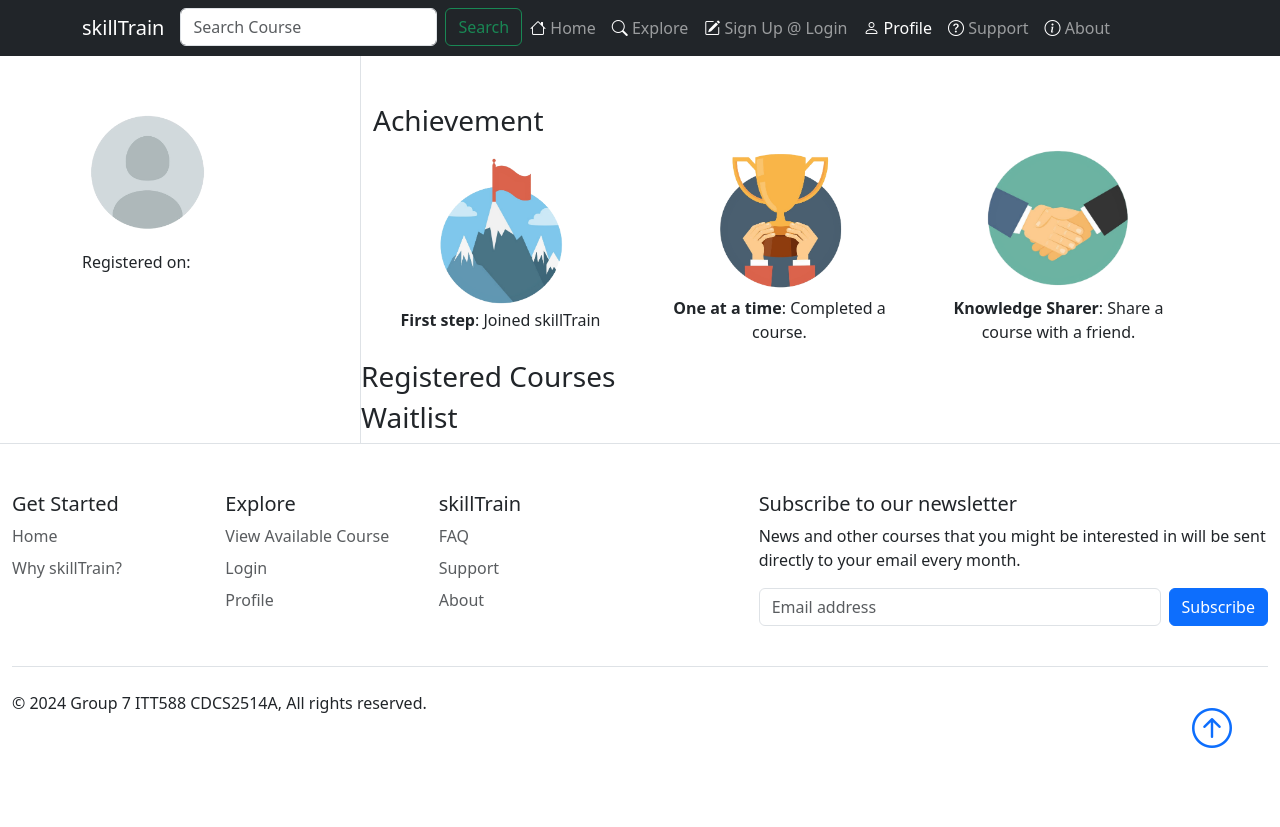
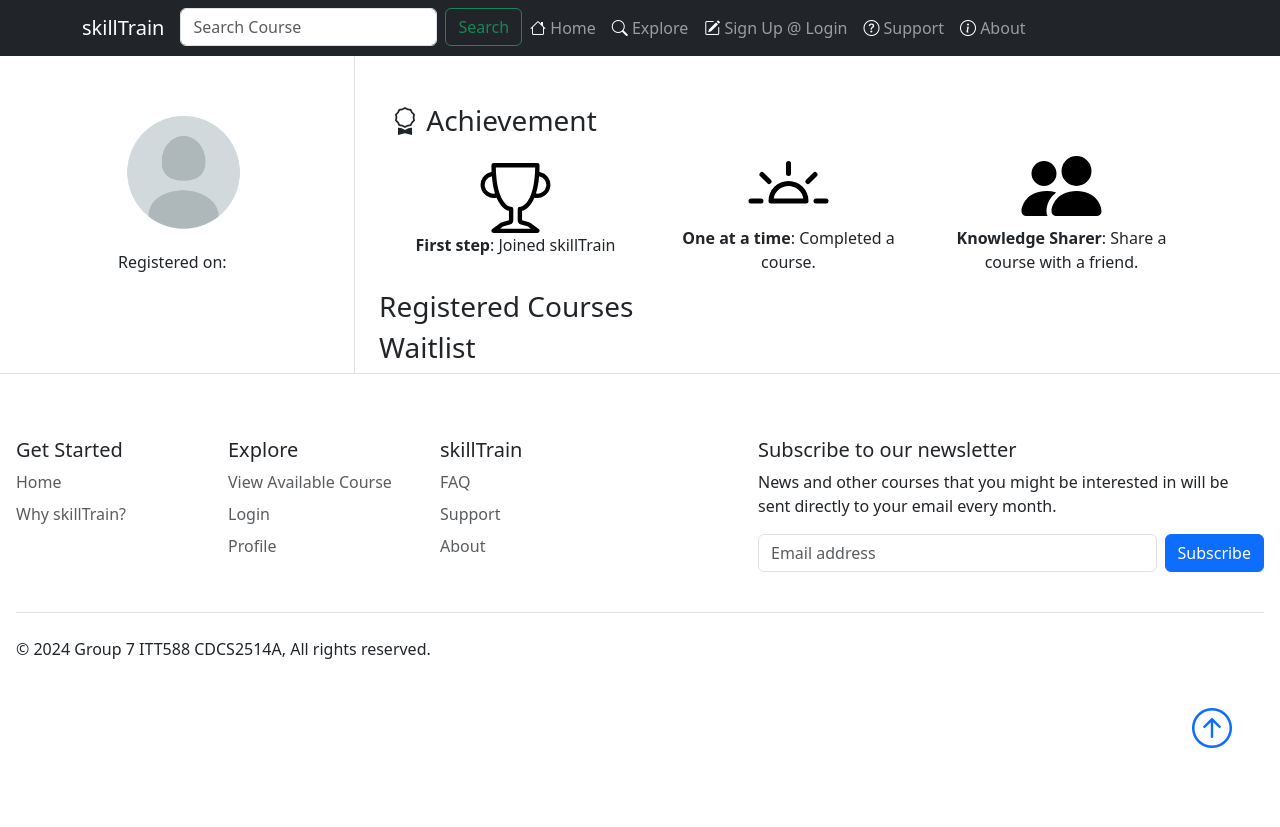
Before and after one commit to haziqCS/skillTrain, a PHP site: page /profile.php in a window 1280 px wide. After the commit the page ends 748 px from the top, so only its background shows below. Run offline with PHP 8.4, Linux system fonts and the light colour scheme.

Commit message:
-Fixed responsive layout -Fixed drop course function -Fixed navbar can't be toggled on smaller screen -Fixed navbar, now correctly respond to user's login

```diff
--- a/about.php
+++ b/about.php
@@ -131,7 +131,7 @@ nt-size: 14px;
     <!-- Main content -->
     <main>
         <section class="about-us">
-            <div class="container">
+            <div class="container p-5">
                 <h1>About Us</h1>
                 <p>Welcome to skillTrain an online learning platform! Our objective is to provide accessible, high-quality education to learners all around the world.</p>
 
--- a/courseLesson.php
+++ b/courseLesson.php
@@ -141,5 +141,6 @@
 
     <?php include('footer.html');?>
     <script src="https://cdn.jsdelivr.net/npm/bootstrap@5.3.3/dist/js/bootstrap.bundle.min.js" integrity="sha384-YvpcrYf0tY3lHB60NNkmXc5s9fDVZLESaAA55NDzOxhy9GkcIdslK1eN7N6jIeHz" crossorigin="anonymous"></script>
+    <script src="/assets/js/lesson.js" defer></script>
 </body>
 </html>
--- a/explore.php
+++ b/explore.php
@@ -26,7 +26,7 @@ $search = isset($_GET['search']) ? $_GET['search'] : '';
     <div class="container pt-5" x-data="courseFilter">
         <div class="row">
             <!-- Sidebar Filter -->
-            <div class="col-md-3 border-end">
+            <div class="col-md-3 border-end ps-5 pb-5">
                 <h3>Filter by Categories</h3>
                 <label><input type="checkbox" x-model="categories.networking"> Networking</label><br>
                 <label><input type="checkbox" x-model="categories.routing"> Routing</label><br>
--- a/footer.html
+++ b/footer.html
@@ -1,5 +1,5 @@
 <body>
-    <div class="container-fluid border-top">
+    <div class="container-fluid border-top p-3">
       <footer class="py-5">
           <div class="row">
 
--- a/header.html
+++ b/header.html
@@ -3,9 +3,9 @@
 <head>
     <meta charset="UTF-8">
     <meta name="viewport" content="width=device-width, initial-scale=1.0">
-    <title>Dynamic Active Class</title>
+    <title>Header</title>
     <link href="https://cdn.jsdelivr.net/npm/bootstrap@5.3.0-alpha1/dist/css/bootstrap.min.css" rel="stylesheet">
-    <script src="https://cdn.jsdelivr.net/npm/alpinejs@2.8.2/dist/alpine.min.js" defer></script>
+    <script src="https://cdn.jsdelivr.net/npm/alpinejs@2.8.2/dist/alpine.min.js"></script>
     <script src="/assets/js/main.js"></script>
 
 </head>
@@ -46,7 +46,7 @@
                                 <i class="bi bi-box-arrow-right text-white"></i> Logout
                             </a>
                         </li>
-                        <li class="nav-item">
+                        <li class="nav-item" x-show="currentUser">
                             <a href="/profile.php" class="nav-link" :class="{ 'active': currentPage === '/profile.php' }">
                                 <i class="bi bi-person text-white"></i> Profile
                             </a>
--- a/profile.php
+++ b/profile.php
@@ -14,71 +14,15 @@
     <!-- Load Alpine.js (Defer Loading) -->
     <script defer src="https://cdn.jsdelivr.net/npm/alpinejs@3.x.x/dist/cdn.min.js"></script>
 
-    <!-- Define Alpine Component for userProfile -->
-    <script>
-        Alpine.data('userProfile', () => ({
-            fullname: '',
-            email: '',
-            registerDate: '',
-            registeredCourses: [],
-            waitlist: [],
-            notifications: [],
-            courseToDrop: null,
-
-            init() {
-                const currentUser = JSON.parse(localStorage.getItem('currentUser'));
-
-                if (currentUser) {
-                    this.fullname = currentUser.fullname;
-                    this.email = currentUser.email;
-                    this.registerDate = currentUser.date_registered;
-                    this.registeredCourses = currentUser.registeredCourses || [];
-                    this.waitlist = currentUser.waitlist || [];
-                    this.notifications = currentUser.notifications || [];
-                    console.log('User profile loaded from localStorage:', currentUser);
-                } else {
-                    console.error('No user profile found in localStorage.');
-                }
-            },
-
-            dropCourse(course) {
-                this.courseToDrop = course;
-                const modal = new bootstrap.Modal(document.getElementById('dropCourseModal'));
-                modal.show();
-            },
-
-            confirmDropCourse() {
-                if (!this.courseToDrop) return;
-
-                // Remove the course from the registered courses list
-                this.registeredCourses = this.registeredCourses.filter(c => c.name !== this.courseToDrop.name);
-
-                const currentUser = JSON.parse(localStorage.getItem('currentUser'));
-                if (currentUser) {
-                    currentUser.registeredCourses = this.registeredCourses;
-                    localStorage.setItem('currentUser', JSON.stringify(currentUser));
-                }
-
-                console.log('Updated registered courses:', this.registeredCourses);
-
-                // Reset the courseToDrop and hide the modal
-                this.courseToDrop = null;
-
-                const modal = bootstrap.Modal.getInstance(document.getElementById('dropCourseModal'));
-                modal.hide();
-            }
-        }));
-    </script>
-
     <script defer src="/assets/js/main.js"></script>
 
     <?php include('header.html');?>
 </head>
 <body>
 <div class="container" x-data="userProfile" x-init="init()">
-        <div class="d-flex">
+    <div class="row">
         <!-- Left Column (Profile and Notifications) -->
-            <div class="col-3 pt-5 border-end">
+        <div class="col-md-3 ps-5 order-1 order-md-1 pt-5 pe-5 border-end">
             <img src="/assets/img/cropProfile.png" alt="Profile image" style="width:130px; height:130px">
             <h5 x-text="fullname">Firstname Lastname</h5>
             <p x-text="email">email@placeholder.com</p>
@@ -96,14 +40,14 @@
         </div>
 
         <!-- Right Column (Achievement, Courses, Waitlist) -->
-            <div class="col pt-5">
+        <div class="col-md-9 order-2 order-md-2 pt-5 ps-4">
             <!-- Achievement Section -->
             <div class="container">
-                    <h3>Achievement</h3>
+                <h3><i class="bi bi-award"></i> Achievement</h3>
                 <div class="row min-vh-20 align-items-center">
                     <div class="col">
                         <div class="row justify-content-center">
-                                <img src="/assets/img/a1.png" alt="achievement1" style="height:150px;width:180px;">
+                            <img src="/assets/img/a1.svg" alt="achievement1" style="height:70px;">
                         </div>
                         <div class="row">
                             <p style="text-align:center;"><b>First step</b>: Joined skillTrain</p>
@@ -111,7 +55,7 @@
                     </div>
                     <div class="col">
                         <div class="row justify-content-center">
-                                <img src="/assets/img/a2.png" alt="achievement2" style="height:150px;width:180px;">
+                            <img src="/assets/img/a2.svg" alt="achievement2" style="height:80px;">
                         </div>
                         <div class="row">
                             <p style="text-align:center;"><b>One at a time</b>: Completed a course.</p>
@@ -119,7 +63,7 @@
                     </div>
                     <div class="col">
                         <div class="row justify-content-center">
-                                <img src="/assets/img/a3.png" alt="achievement3" style="height:150px;width:180px;">
+                            <img src="/assets/img/a3.svg" alt="achievement3" style="height:80px;">
                         </div>
                         <div class="row">
                             <p style="text-align:center;"><b>Knowledge Sharer</b>: Share a course with a friend.</p>
@@ -154,11 +98,11 @@
                             <div class="card-body">
                                 <h5 class="card-title" x-text="course.name"></h5>
                                 <p class="card-text" x-text="course.description"></p>
-                                    <a :href="`detail.php?courseName=${encodeURIComponent(course.name)}`" class="btn btn-sm btn-outline-primary">View Course</a>                                </div>
+                                <a :href="`detail.php?courseName=${encodeURIComponent(course.name)}`" class="btn btn-sm btn-outline-primary">View Course</a>
+                            </div>
                         </div>
                     </div>
                 </template>
-                </div>
             </div>
         </div>
     </div>
@@ -185,6 +129,8 @@
         </div>
     </div>
 
+</div>
+
     <?php include('footer.html');?>
     <script src="https://cdn.jsdelivr.net/npm/bootstrap@5.3.3/dist/js/bootstrap.bundle.min.js" integrity="sha384-YvpcrYf0tY3lHB60NNkmXc5s9fDVZLESaAA55NDzOxhy9GkcIdslK1eN7N6jIeHz" crossorigin="anonymous"></script>
 
--- a/support.php
+++ b/support.php
@@ -111,7 +111,7 @@ section p {
     <!-- Main content -->
     <main>
     <section class="support">
-            <div class="container">
+            <div class="container p-5">
                 <h1>Support</h1>
 
                 <div class="contact-info">
@@ -124,7 +124,7 @@ section p {
                     </ul>
                 </div>
 
-                <div class="faq" id="faq">
+                <div class="faq p-2" id="faq">
                     <h2>Frequently Asked Questions (FAQ)</h2>
 
                     <div class="faq-item">
```
Also changed, not shown: assets/js/lesson.js (added, +14 -0 lines), assets/js/main.js (+59 -20 lines), assets/img/OLDa1.png (renamed from assets/img/a1.png), assets/img/OLDa2.png (renamed from assets/img/a2.png), assets/img/OLDa3.png (renamed from assets/img/a3.png), assets/img/a1.svg (added), assets/img/a2.svg (added), assets/img/a3.svg (added). Lines whose indentation alone changed are shown as unchanged.
